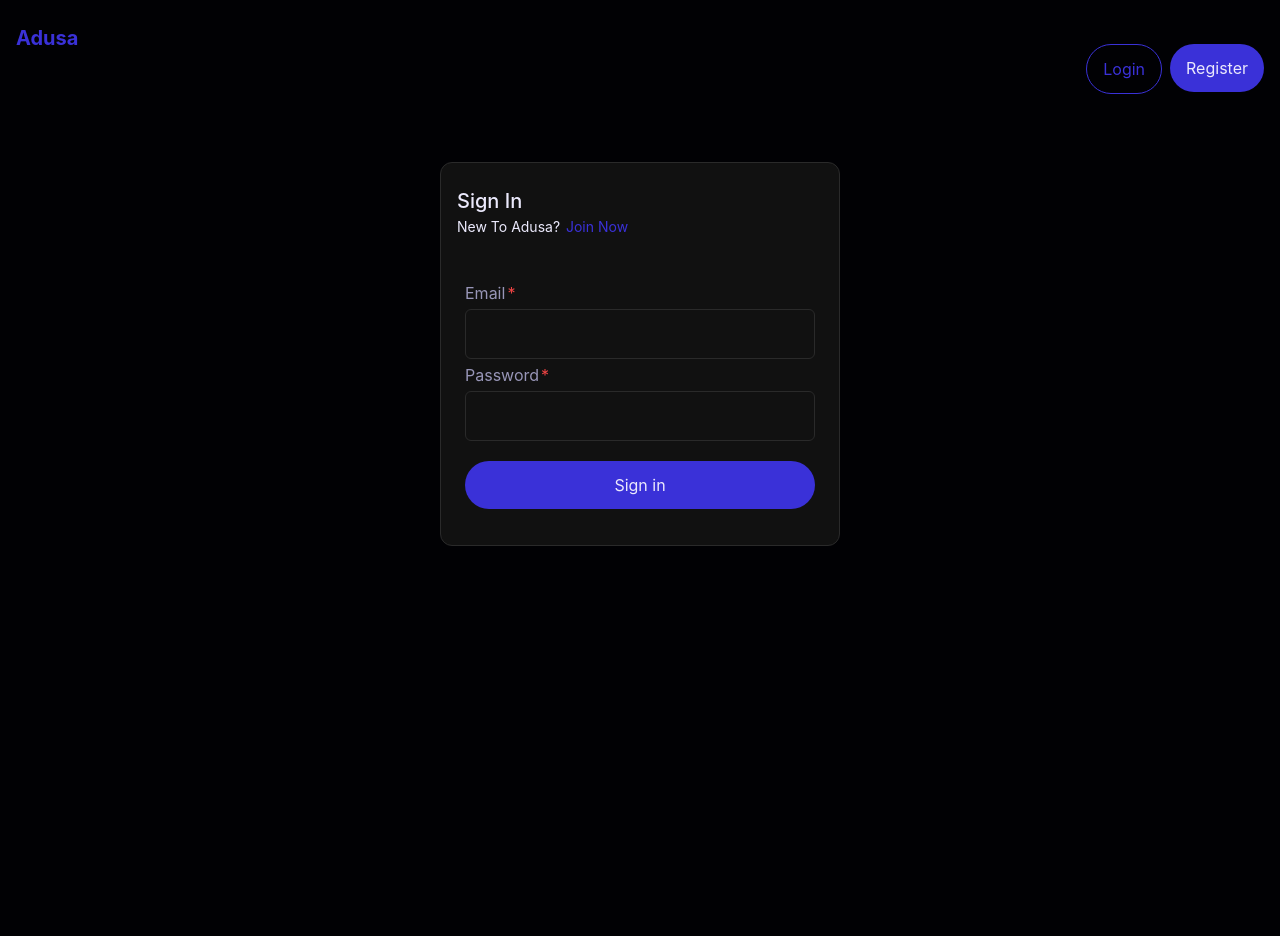
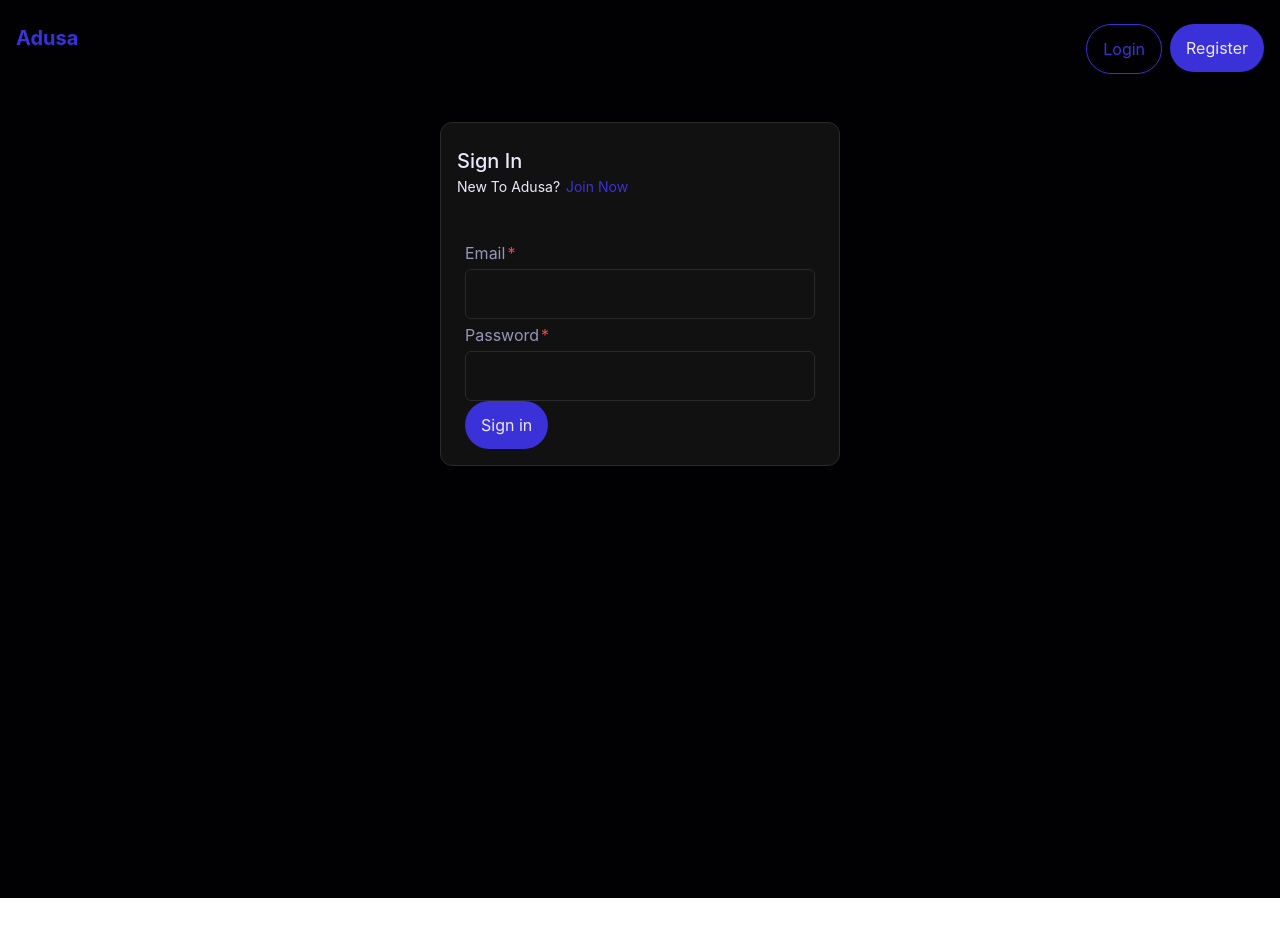
Before and after one commit to ashish8112/adusa, a React (Vite) app in the folder adusa-frontend/: page /login in a window 1280 px wide. After the commit the page ends 898 px from the top, so only its background shows below. Built offline with nearby package versions, Linux system fonts and the light colour scheme; no server answers.

Commit message:
changed margin

```diff
--- a/adusa-frontend/src/components/Button.jsx
+++ b/adusa-frontend/src/components/Button.jsx
@@ -2,6 +2,6 @@ export default function Button({onClick,type,children,variant="primary"}){
     const style=(variant==="secondary")?"border border-primary text-primary bg-transparent active:bg-gray-500":"bg-primary text-text border-none active:bg-secondary";
 
 return(
-    <button type={type} onClick={onClick} className={`py-3 px-4 rounded-full outline-none w-full cursor-pointer my-5 mx-0 transition-all duration-300 ease-in ${style}`}>{children}</button>
+    <button type={type} onClick={onClick} className={`py-3 px-4 rounded-full outline-none w-full md:w-auto cursor-pointer  transition-all duration-300 ease-in ${style}`}>{children}</button>
 )
 }
```
